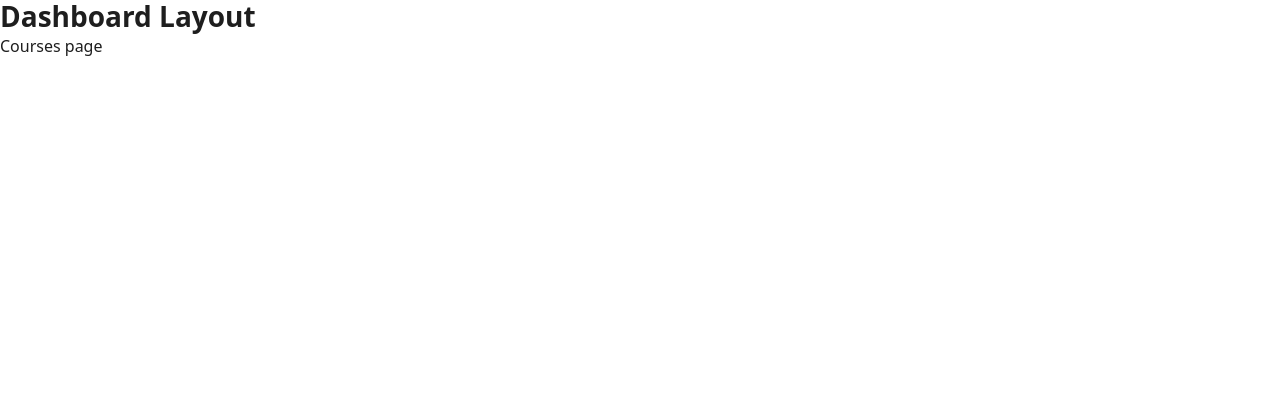
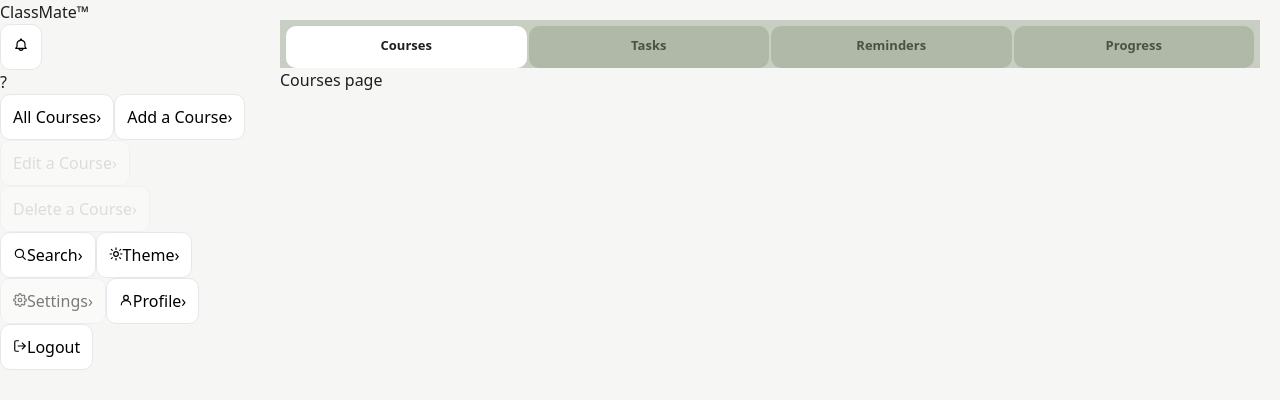
Before and after one commit to JamesJones-compsci/classmate3000-frontend_v3-deployment, a React (Vite) app: page /dashboard/courses in a window 1280 px wide. Shown: the top 400 px of the page. Built offline with nearby package versions, Linux system fonts and the light colour scheme; no server answers.

Commit message:
Update dashboard layout to only be responsible for rendering components such as sidebar, navigation tabs, and logout in order to separate layout from feature data and crud

```diff
--- a/src/components/Navbar.jsx
+++ b/src/components/Navbar.jsx
@@ -1,19 +1,25 @@
-// src/components/Navbar.jsx
-export default function Navbar({ activeTab, onSelect }) {
-  const items = ["Courses", "Tasks", "Reminders", "Grades"];
+import styles from "./Navbar.module.css";
 
+const tabs = [
+  { key: "courses", label: "Courses", path: "/dashboard/courses" },
+  { key: "tasks", label: "Tasks", path: "/dashboard/tasks" },
+  { key: "reminders", label: "Reminders", path: "/dashboard/reminders" },
+  { key: "progress", label: "Progress", path: "/dashboard/progress" },
+];
+
+export default function Navbar({ currentSection, onNavigate }) {
   return (
-    <nav className="nav">
-      {items.map((item) => (
+    <div className={styles.topTabs}>
+      {tabs.map((tab) => (
         <button
-          key={item}
+          key={tab.key}
           type="button"
-          className={`nav-item ${activeTab === item ? "nav-item--active" : ""}`}
-          onClick={() => onSelect(item)}
+          className={`${styles.tab} ${currentSection === tab.key ? styles.active : ""}`}
+          onClick={() => onNavigate(tab.path)}
         >
-          {item}
+          {tab.label}
         </button>
       ))}
-    </nav>
+    </div>
   );
 }
--- /dev/null
+++ b/src/components/Navbar.module.css
@@ -0,0 +1,25 @@
+.topTabs {
+  display: flex;
+  width: 100%;
+  background: #c8cfc2;
+  padding: 6px 6px 0;
+  gap: 2px;
+  margin-bottom: 0;
+}
+
+.tab {
+  flex: 1;
+  border: none;
+  background: #b0b8a8;
+  padding: 10px 16px 12px;
+  cursor: pointer;
+  font-weight: 600;
+  font-size: 13px;
+  color: #4a5240;
+}
+
+.active {
+  background: #ffffff;
+  color: var(--color-text);
+  font-weight: 800;
+}
--- /dev/null
+++ b/src/components/ui/Card.module.css
@@ -0,0 +1,6 @@
+.card {
+  border: 1px solid var(--color-border);
+  border-radius: var(--radius-md);
+  background: var(--color-surface);
+  box-shadow: var(--shadow-sm);
+}
--- /dev/null
+++ b/src/components/ui/EmptyState.jsx
@@ -0,0 +1,5 @@
+import styles from "./EmptyState.module.css";
+
+export default function EmptyState({ message }) {
+  return <p className={styles.empty}>{message}</p>;
+}
--- /dev/null
+++ b/src/components/ui/EmptyState.module.css
@@ -0,0 +1,4 @@
+.empty {
+  color: var(--color-muted);
+  margin: 0;
+}
--- /dev/null
+++ b/src/components/ui/ListItem.module.css
@@ -0,0 +1,7 @@
+.item {
+  border: 1px solid var(--color-border);
+  background: var(--color-surface);
+  border-radius: 10px;
+  padding: 12px 14px;
+  box-shadow: var(--shadow-sm);
+}
--- a/src/routes/DashboardLayout.jsx
+++ b/src/routes/DashboardLayout.jsx
@@ -1,10 +1,41 @@
-import { Outlet } from "react-router-dom";
+import { Outlet, useLocation, useNavigate } from "react-router-dom";
+import Sidebar from "../components/Sidebar";
+import Navbar from "../components/Navbar";
+import { useAuth } from "../auth/AuthContext";
+import styles from "./DashboardLayout.module.css";
+
+function getSectionFromPath(pathname) {
+  if (pathname.includes("/dashboard/tasks")) return "tasks";
+  if (pathname.includes("/dashboard/reminders")) return "reminders";
+  if (pathname.includes("/dashboard/progress")) return "progress";
+  return "courses";
+}
 
 export default function DashboardLayout() {
+  const location = useLocation();
+  const navigate = useNavigate();
+  const { logout, user } = useAuth();
+
+  const currentSection = getSectionFromPath(location.pathname);
+
   return (
-    <div>
-      <h1>Dashboard Layout</h1>
-      <Outlet />
+    <div className={styles.appShell}>
+      <Sidebar
+        currentSection={currentSection}
+        onNavigate={navigate}
+        onLogout={() => {
+          logout();
+          navigate("/login");
+        }}
+        user={user}
+      />
+
+      <main className={styles.main}>
+        <Navbar currentSection={currentSection} onNavigate={navigate} />
+        <section className={styles.content}>
+          <Outlet />
+        </section>
+      </main>
     </div>
   );
 }
--- /dev/null
+++ b/src/routes/DashboardLayout.module.css
@@ -0,0 +1,19 @@
+.appShell {
+  display: grid;
+  grid-template-columns: 260px 1fr;
+  min-height: 100vh;
+  background: var(--color-bg);
+}
+
+.main {
+  min-height: 100vh;
+  display: flex;
+  flex-direction: column;
+  padding: 20px;
+}
+
+.content {
+  flex: 1;
+  display: flex;
+  flex-direction: column;
+}
```
Also changed, not shown: src/components/ui/Card.jsx (added, +9 -0 lines), src/components/ui/ListItem.jsx (added, +9 -0 lines), src/components/ui/SectionHeader.jsx (added, +10 -0 lines), src/components/ui/SectionHeader.module.css (added, +18 -0 lines).
